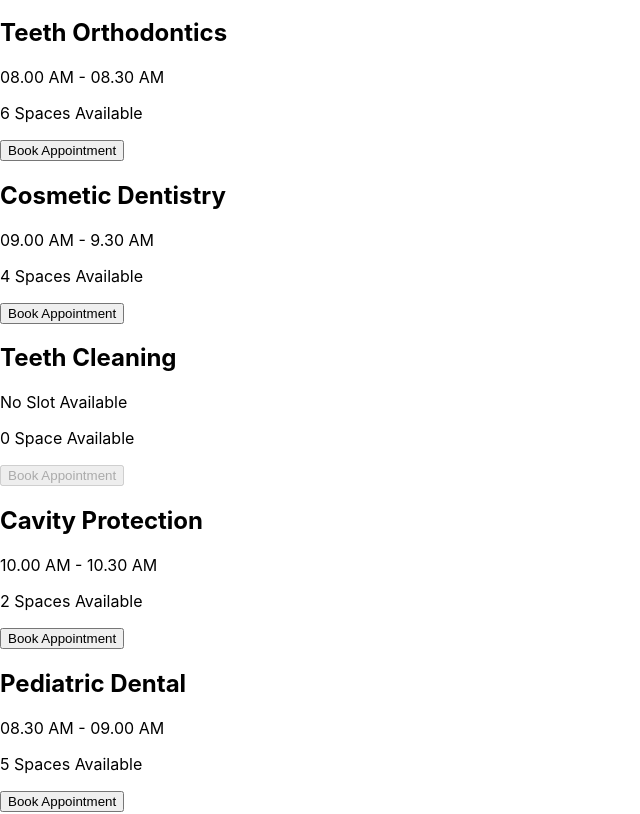
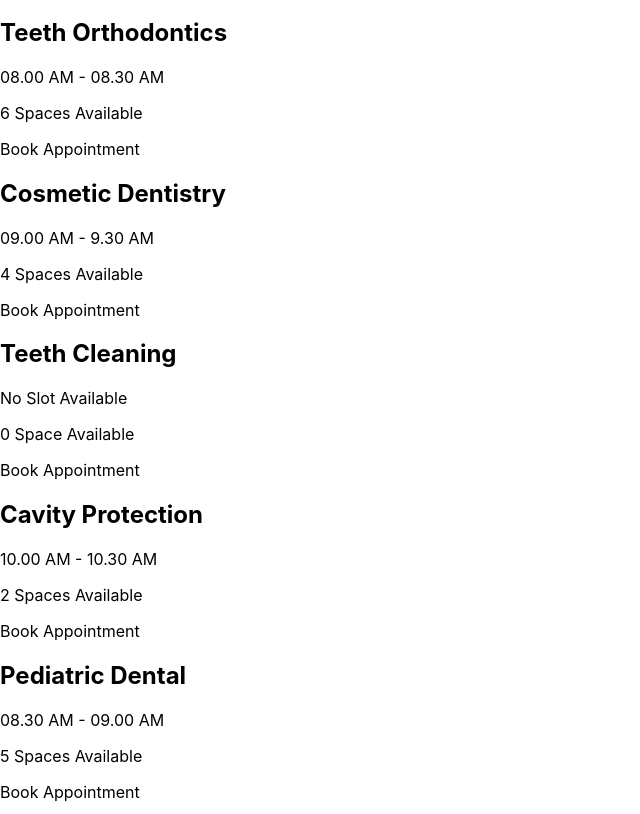
Before and after one commit to himelislam/doctors-portal-cilent-site, a React (Create React App) app: page /appointment in a window 1280 px wide. Shown: the part 2500-3314 px from the top of the page, without its empty margins (0-640 px from the left). Built offline with nearby package versions, Linux system fonts and the light colour scheme.

Commit message:
appoinment section and booking modal added

```diff
--- a/src/Components/Pages/Appointment/AvailableAppointments.js
+++ b/src/Components/Pages/Appointment/AvailableAppointments.js
@@ -1,9 +1,11 @@
 import { format } from 'date-fns';
 import React, { useEffect, useState } from 'react';
+import BookingModal from './BookingModal';
 import Service from './Service';
 
 const AvailableAppointments = ({date}) => {
     const [services, setServices] = useState([]);
+    const [treatment, setTreatment] = useState(null);
 
     useEffect(() => {
         fetch('services.json')
@@ -15,9 +17,18 @@ const AvailableAppointments = ({date}) => {
             <h2 className='text-xl text-secondary text-center font-semibold'>Available Appointments On {format(date, 'PP')}</h2>
             <div className='grid grid-cols-1 md:grid-cols-2 lg:grid-cols-3 gap-5'>
                 {
-                    services.map(service => <Service key={service._id} service={service}></Service>)
+                    services.map(service => <Service
+                        key={service._id}
+                        service={service}
+                        setTreatment={setTreatment}
+                        ></Service>)
                 }
             </div>
+            {treatment && <BookingModal
+            date={date}
+            treatment={treatment}
+            setTreatment={setTreatment}
+            ></BookingModal>}
         </div>
     );
 };
--- /dev/null
+++ b/src/Components/Pages/Appointment/BookingModal.js
@@ -0,0 +1,39 @@
+import React from 'react';
+import { format } from 'date-fns';
+
+const BookingModal = ({ treatment, date, setTreatment }) => {
+    const { name, slots } = treatment;
+
+    const handleBooking = event => {
+        event.preventDefault();
+        const slot = event.target.slot.value;
+        console.log(slot);
+        setTreatment(null)
+
+    }
+    return (
+        <div>
+            <input type="checkbox" id="booking-modal" class="modal-toggle" />
+            <div class="modal modal-bottom sm:modal-middle">
+                <div class="modal-box">
+                    <label for="booking-modal" class="btn btn-sm btn-circle absolute right-2 top-2">✕</label>
+                    <h3 class="font-bold text-lg text-secondary text-center">Booking For {name}</h3>
+                    <form onSubmit={handleBooking} className='grid grid-cols-1 gap-4 justify-items-center my-3'>
+                        <input type="text" disabled value={format(date, 'PP')} class="input input-bordered w-full max-w-xs" />
+                        <select name='slot' class="select select-bordered w-full max-w-xs">
+                            {
+                                slots.map(slot => <option value={slot}>{slot}</option>)
+                            }
+                        </select>
+                        <input type="text" name='name' placeholder="Your Name" class="input input-bordered w-full max-w-xs" />
+                        <input type="text" name='email' placeholder="Your Email" class="input input-bordered w-full max-w-xs" />
+                        <input type="number" name='phone' placeholder="Your Number" class="input input-bordered w-full max-w-xs" />
+                        <input type="submit" value='Submit' class="btn btn-secondary text-white w-full max-w-xs" />
+                    </form>
+                </div>
+            </div>
+        </div>
+    );
+};
+
+export default BookingModal;
--- a/src/Components/Pages/Appointment/Service.js
+++ b/src/Components/Pages/Appointment/Service.js
@@ -1,6 +1,6 @@
 import React from 'react';
 
-const Service = ({ service }) => {
+const Service = ({ service, setTreatment }) => {
     const {name, slots} = service;
     return (
         <div class="card lg:max-w-lg bg-base-100 shadow-xl">
@@ -15,7 +15,11 @@ const Service = ({ service }) => {
                     }</p>
                 <p>{slots.length} {slots.length > 1 ? 'Spaces' : 'Space'} Available</p>
                 <div class="card-actions justify-center">
-                    <button disabled={slots.length === 0} class="btn btn-secondary text-white uppercase">Book Appointment</button>
+                    <label
+                    disabled={slots.length === 0}
+                    onClick={()=> setTreatment(service)}
+                    for="booking-modal"
+                    class="btn modal-button btn-secondary text-white uppercase">Book Appointment</label>
                 </div>
             </div>
         </div>
```
